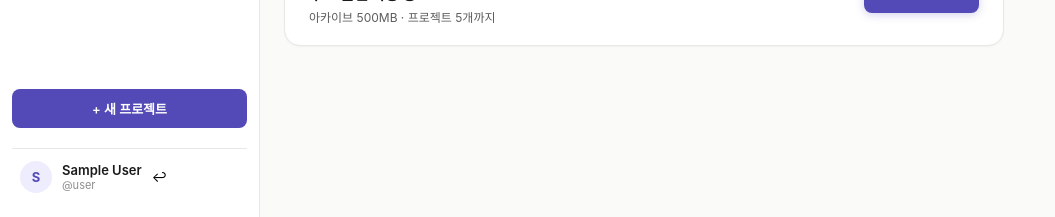
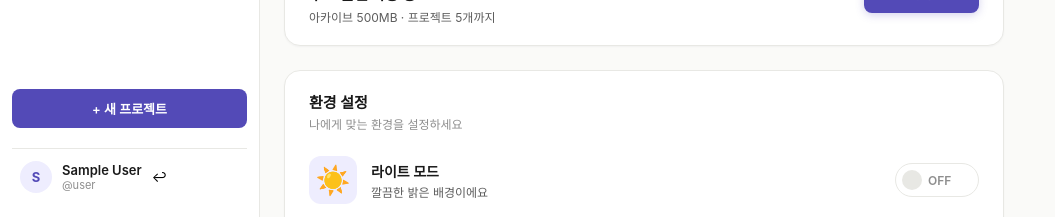
Before and after one commit to seochodong321/teamp, a React (Vite) app: page /profile in a window 1280 px wide. Shown: the part 583-800 px from the top of the page, without its empty margins (0-1055 px from the left). Built offline with nearby package versions, Linux system fonts and the light colour scheme; no server answers; the database is empty; sample sign-in values are in the browser's storage; a web font is replaced by a local one.

Commit message:
다크 모드 추가

```diff
--- a/src/main.jsx
+++ b/src/main.jsx
@@ -2,6 +2,12 @@ import React from 'react'
 import ReactDOM from 'react-dom/client'
 import App from './App.jsx'
 import './styles/global.css'
+
+// 다크 모드 초기 적용 (깜빡임 방지)
+const savedTheme = localStorage.getItem('teamp-theme')
+if (savedTheme === 'dark') {
+  document.documentElement.setAttribute('data-theme', 'dark')
+}
 
 ReactDOM.createRoot(document.getElementById('root')).render(
   <React.StrictMode>
--- a/src/pages/ProfilePage.jsx
+++ b/src/pages/ProfilePage.jsx
@@ -10,7 +10,7 @@ const ROLE_LABEL = { leader: '👑 리더', 'sub-leader': '⭐ 부리더', membe
 
 export default function ProfilePage() {
   const navigate = useNavigate()
-  const { currentUser, projects, togglePublic, updateMemberMemo, updateProfile, logout } = useStore()
+  const { currentUser, projects, togglePublic, updateMemberMemo, updateProfile, logout, theme, toggleTheme } = useStore()
   const myProjects = projects.filter((p) => p.members.some((m) => m.id === currentUser.id))
 
   // 편집 모달 상태
@@ -260,6 +260,34 @@ export default function ProfilePage() {
         </div>
         <button className={styles.upgradeBtn}>업그레이드 →</button>
       </div>
+
+      {/* 환경 설정 */}
+      <div className={styles.section}>
+        <div className={styles.sectionHeader}>
+          <h3 className={styles.sectionTitle}>환경 설정</h3>
+          <p className={styles.sectionDesc}>나에게 맞는 환경을 설정하세요</p>
+        </div>
+        <div className={styles.themeRow}>
+          <div className={styles.themeInfo}>
+            <span className={styles.themeIcon}>{theme === 'dark' ? '🌙' : '☀️'}</span>
+            <div>
+              <p className={styles.themeName}>{theme === 'dark' ? '다크 모드' : '라이트 모드'}</p>
+              <p className={styles.themeDesc}>
+                {theme === 'dark' ? '눈이 편한 어두운 배경이에요' : '깔끔한 밝은 배경이에요'}
+              </p>
+            </div>
+          </div>
+          <button
+            className={`${styles.toggle} ${theme === 'dark' ? styles.toggleOn : styles.toggleOff}`}
+            onClick={toggleTheme}
+            aria-label="다크 모드 전환"
+          >
+            <span className={styles.toggleKnob} />
+            <span className={styles.toggleLabel}>{theme === 'dark' ? 'ON' : 'OFF'}</span>
+          </button>
+        </div>
+      </div>
     </div>
+
   )
 }
--- a/src/pages/ProfilePage.module.css
+++ b/src/pages/ProfilePage.module.css
@@ -144,3 +144,43 @@
 .planDesc { font-size: 12px; color: var(--text-secondary); }
 .upgradeBtn { padding: 10px 20px; background: var(--primary); color: white; border-radius: var(--radius-sm); font-size: 13px; font-weight: 600; white-space: nowrap; box-shadow: 0 2px 8px rgba(83, 74, 183, 0.25); transition: all var(--transition); }
 .upgradeBtn:hover { background: var(--primary-hover); transform: translateY(-1px); }
+
+/* 환경 설정 - 다크 모드 토글 */
+.themeRow {
+  display: flex;
+  align-items: center;
+  justify-content: space-between;
+  gap: 16px;
+  padding: 8px 0;
+  flex-wrap: wrap;
+}
+
+.themeInfo {
+  display: flex;
+  align-items: center;
+  gap: 14px;
+  flex: 1;
+}
+
+.themeIcon {
+  font-size: 28px;
+  width: 48px;
+  height: 48px;
+  border-radius: 12px;
+  background: var(--primary-light);
+  display: flex;
+  align-items: center;
+  justify-content: center;
+}
+
+.themeName {
+  font-size: 14px;
+  font-weight: 600;
+  color: var(--text);
+  margin-bottom: 2px;
+}
+
+.themeDesc {
+  font-size: 12px;
+  color: var(--text-secondary);
+}
--- a/src/store/useStore.js
+++ b/src/store/useStore.js
@@ -638,6 +638,27 @@ export const useStore = create((set, get) => ({
 
   clearAllNotifications: () => set({ notifications: [] }),
 
+// ─── 다크 모드 ─────────────────────────────────────────
+  theme: (typeof window !== 'undefined' && localStorage.getItem('teamp-theme')) || 'light',
+
+  setTheme: (theme) => {
+    if (typeof window !== 'undefined') {
+      localStorage.setItem('teamp-theme', theme)
+      if (theme === 'dark') {
+        document.documentElement.setAttribute('data-theme', 'dark')
+      } else {
+        document.documentElement.removeAttribute('data-theme')
+      }
+    }
+    set({ theme })
+  },
+
+  toggleTheme: () => {
+    const current = get().theme
+    const next = current === 'dark' ? 'light' : 'dark'
+    get().setTheme(next)
+  },
+
   updateMyMemo: (projectId, memo) => {
     const { currentUser } = get()
     get().updateMemberMemo(projectId, currentUser.id, memo)
```
